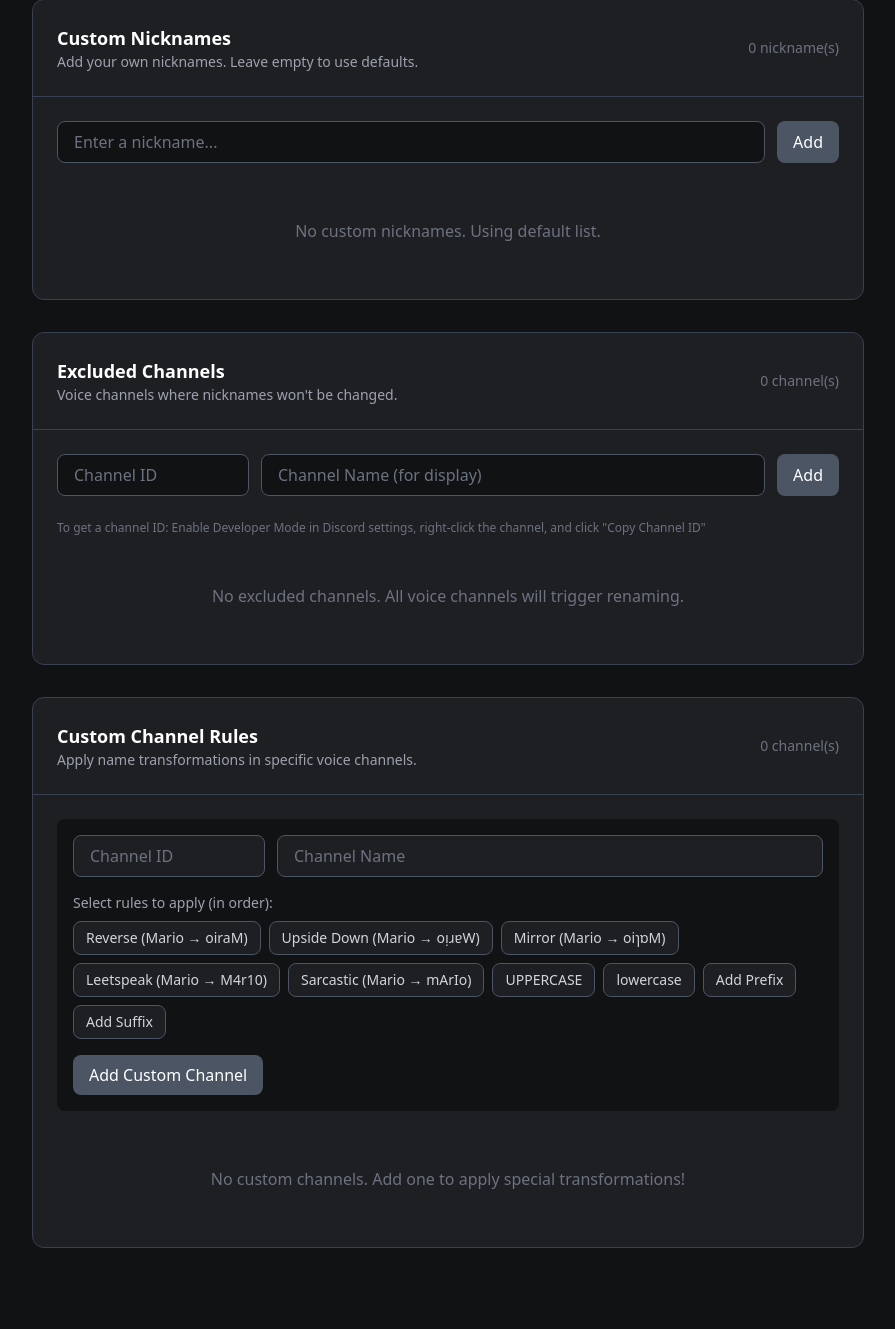
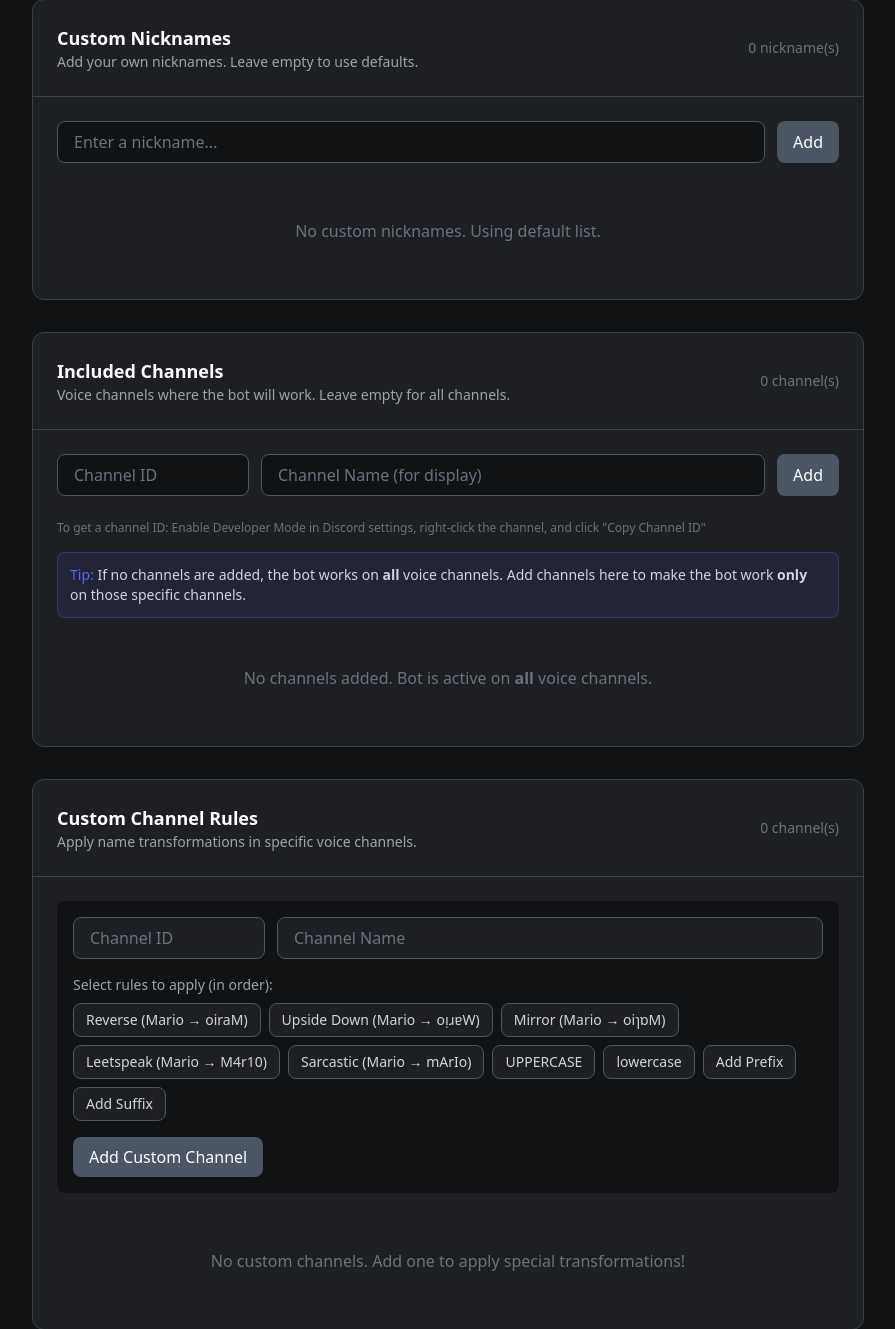
Before and after one commit to davidesidoti/IdentityCrisis, a FastAPI app: template web/templates/guild.html in a window 1280 px wide. Shown: the part 529-1858 px from the top of the page, without its empty margins (192-1087 px from the left). Before the commit the page ends 1777 px from the top, so only its background shows below. Run offline with FastAPI, Linux system fonts and the light colour scheme; the template is opened without the code that fills it, so the values that code supplies are empty; parts of the project's set-up code (start-up, migrations or seed data) failed here and were passed over; some libraries are stand-ins or nearby versions.

Commit message:
Switch to included channels whitelist for voice handling
Replaces the excluded channels blacklist with an included channels whitelist for controlling where the bot operates. Updates backend models, API endpoints, and frontend UI to reflect the new logic: if no channels are included, the bot works in all channels; otherwise, only the specified channels are allowed. This change provides more intuitive and flexible control for server admins.

```diff
--- a/web/routes/api.py
+++ b/web/routes/api.py
@@ -9,7 +9,7 @@ from fastapi import APIRouter, Depends, HTTPException
 from pydantic import BaseModel
 from sqlalchemy import delete, select
 
-from shared import ExcludedChannel, Guild, Nickname, UserSession, CustomChannel, get_db
+from shared import IncludedChannel, Guild, Nickname, UserSession, CustomChannel, get_db
 from web.discord_oauth import DiscordOAuth
 from web.routes.dependencies import get_current_user
 
@@ -28,7 +28,7 @@ class NicknameCreate(BaseModel):
     nickname: str
 
 
-class ExcludedChannelCreate(BaseModel):
+class IncludedChannelCreate(BaseModel):
     channel_id: str
     channel_name: str
 
@@ -213,17 +213,17 @@ async def delete_nickname(
         return {"message": "Nickname deleted"}
 
 
-# Excluded Channels
-@router.get("/guilds/{guild_id}/excluded-channels")
-async def get_excluded_channels(
+# Included Channels (whitelist)
+@router.get("/guilds/{guild_id}/included-channels")
+async def get_included_channels(
     guild_id: int,
     user: UserSession = Depends(get_current_user)
 ):
-    """Get all excluded channels for a guild."""
+    """Get all included channels for a guild."""
     db = get_db()
     async with db.async_session() as session:
         result = await session.execute(
-            select(ExcludedChannel).where(ExcludedChannel.guild_id == guild_id)
+            select(IncludedChannel).where(IncludedChannel.guild_id == guild_id)
         )
         channels = result.scalars().all()
 
@@ -239,26 +239,26 @@ async def get_excluded_channels(
         }
 
 
-@router.post("/guilds/{guild_id}/excluded-channels")
-async def add_excluded_channel(
+@router.post("/guilds/{guild_id}/included-channels")
+async def add_included_channel(
     guild_id: int,
-    data: ExcludedChannelCreate,
+    data: IncludedChannelCreate,
     user: UserSession = Depends(get_current_user)
 ):
-    """Add an excluded channel to a guild."""
+    """Add an included channel to a guild."""
     db = get_db()
     async with db.async_session() as session:
-        # Check if already excluded
+        # Check if already included
         result = await session.execute(
-            select(ExcludedChannel).where(
-                ExcludedChannel.guild_id == guild_id,
-                ExcludedChannel.channel_id == int(data.channel_id)
+            select(IncludedChannel).where(
+                IncludedChannel.guild_id == guild_id,
+                IncludedChannel.channel_id == int(data.channel_id)
             )
         )
         if result.scalar_one_or_none():
-            raise HTTPException(status_code=400, detail="Channel already excluded")
+            raise HTTPException(status_code=400, detail="Channel already included")
 
-        channel = ExcludedChannel(
+        channel = IncludedChannel(
             guild_id=guild_id,
             channel_id=int(data.channel_id),
             channel_name=data.channel_name,
@@ -274,19 +274,19 @@ async def add_excluded_channel(
         }
 
 
-@router.delete("/guilds/{guild_id}/excluded-channels/{channel_db_id}")
-async def remove_excluded_channel(
+@router.delete("/guilds/{guild_id}/included-channels/{channel_db_id}")
+async def remove_included_channel(
     guild_id: int,
     channel_db_id: int,
     user: UserSession = Depends(get_current_user)
 ):
-    """Remove an excluded channel from a guild."""
+    """Remove an included channel from a guild."""
     db = get_db()
     async with db.async_session() as session:
         result = await session.execute(
-            delete(ExcludedChannel).where(
-                ExcludedChannel.id == channel_db_id,
-                ExcludedChannel.guild_id == guild_id
+            delete(IncludedChannel).where(
+                IncludedChannel.id == channel_db_id,
+                IncludedChannel.guild_id == guild_id
             )
         )
         await session.commit()
@@ -294,7 +294,7 @@ async def remove_excluded_channel(
         if result.rowcount == 0:
             raise HTTPException(status_code=404, detail="Channel not found")
 
-        return {"message": "Channel removed from exclusion list"}
+        return {"message": "Channel removed from inclusion list"}
 
 
 # Custom Channels with Rules
--- a/web/templates/guild.html
+++ b/web/templates/guild.html
@@ -117,18 +117,18 @@
             </div>
         </div>
 
-        <!-- Excluded Channels Card -->
+        <!-- Included Channels Card -->
         <div class="bg-discord-dark rounded-xl border border-gray-700">
             <div class="p-6 border-b border-gray-700 flex items-center justify-between">
                 <div>
-                    <h2 class="text-lg font-semibold text-white">Excluded Channels</h2>
-                    <p class="text-sm text-gray-400">Voice channels where nicknames won't be changed.</p>
+                    <h2 class="text-lg font-semibold text-white">Included Channels</h2>
+                    <p class="text-sm text-gray-400">Voice channels where the bot will work. Leave empty for all channels.</p>
                 </div>
-                <span class="text-sm text-gray-500" x-text="excludedChannels.length + ' channel(s)'"></span>
+                <span class="text-sm text-gray-500" x-text="includedChannels.length + ' channel(s)'"></span>
             </div>
             <div class="p-6">
                 <!-- Add channel form -->
-                <form @submit.prevent="addExcludedChannel()" class="flex gap-3 mb-6">
+                <form @submit.prevent="addIncludedChannel()" class="flex gap-3 mb-6">
                     <input type="text"
                            x-model="newChannelId"
                            placeholder="Channel ID"
@@ -147,15 +147,24 @@
                     To get a channel ID: Enable Developer Mode in Discord settings, right-click the channel, and click "Copy Channel ID"
                 </p>
 
+                <!-- Info box -->
+                <div class="mb-4 p-3 bg-discord-blurple/10 border border-discord-blurple/30 rounded-lg">
+                    <p class="text-sm text-gray-300">
+                        <span class="text-discord-blurple font-medium">Tip:</span>
+                        If no channels are added, the bot works on <strong>all</strong> voice channels.
+                        Add channels here to make the bot work <strong>only</strong> on those specific channels.
+                    </p>
+                </div>
+
                 <!-- Channel list -->
-                <div x-show="excludedChannels.length > 0" class="space-y-2">
-                    <template x-for="channel in excludedChannels" :key="channel.id">
+                <div x-show="includedChannels.length > 0" class="space-y-2">
+                    <template x-for="channel in includedChannels" :key="channel.id">
                         <div class="flex items-center justify-between bg-discord-darker rounded-lg px-4 py-3 group">
                             <div>
                                 <span class="text-gray-300" x-text="channel.channel_name"></span>
                                 <span class="text-xs text-gray-500 ml-2" x-text="'#' + channel.channel_id"></span>
                             </div>
-                            <button @click="removeExcludedChannel(channel.id)"
+                            <button @click="removeIncludedChannel(channel.id)"
                                     class="text-gray-500 hover:text-discord-red opacity-0 group-hover:opacity-100 transition-all">
                                 <svg class="w-5 h-5" fill="none" stroke="currentColor" viewBox="0 0 24 24">
                                     <path stroke-linecap="round" stroke-linejoin="round" stroke-width="2" d="M19 7l-.867 12.142A2 2 0 0116.138 21H7.862a2 2 0 01-1.995-1.858L5 7m5 4v6m4-6v6m1-10V4a1 1 0 00-1-1h-4a1 1 0 00-1 1v3M4 7h16"/>
@@ -166,8 +175,8 @@
                 </div>
 
                 <!-- Empty state -->
-                <div x-show="excludedChannels.length === 0" class="text-center py-8 text-gray-500">
-                    <p>No excluded channels. All voice channels will trigger renaming.</p>
+                <div x-show="includedChannels.length === 0" class="text-center py-8 text-gray-500">
+                    <p>No channels added. Bot is active on <strong>all</strong> voice channels.</p>
                 </div>
             </div>
         </div>
@@ -277,7 +286,7 @@ function guildSettings(guildId) {
         guildId: guildId,
         guild: {},
         nicknames: [],
-        excludedChannels: [],
+        includedChannels: [],
         loading: true,
         newNickname: '',
         newChannelId: '',
@@ -292,7 +301,7 @@ function guildSettings(guildId) {
             await Promise.all([
                 this.loadGuild(),
                 this.loadNicknames(),
-                this.loadExcludedChannels(),
+                this.loadIncludedChannels(),
                 this.loadCustomChannels(),
                 this.loadAvailableRules()
             ]);
@@ -314,11 +323,11 @@ function guildSettings(guildId) {
             }
         },
 
-        async loadExcludedChannels() {
-            const response = await fetch(`/api/guilds/${this.guildId}/excluded-channels`);
+        async loadIncludedChannels() {
+            const response = await fetch(`/api/guilds/${this.guildId}/included-channels`);
             if (response.ok) {
                 const data = await response.json();
-                this.excludedChannels = data.channels;
+                this.includedChannels = data.channels;
             }
         },
 
@@ -382,10 +391,10 @@ function guildSettings(guildId) {
             }
         },
 
-        async addExcludedChannel() {
+        async addIncludedChannel() {
             if (!this.newChannelId.trim() || !this.newChannelName.trim()) return;
 
-            const response = await fetch(`/api/guilds/${this.guildId}/excluded-channels`, {
+            const response = await fetch(`/api/guilds/${this.guildId}/included-channels`, {
                 method: 'POST',
                 headers: { 'Content-Type': 'application/json' },
                 body: JSON.stringify({
@@ -396,24 +405,24 @@ function guildSettings(guildId) {
 
             if (response.ok) {
                 const data = await response.json();
-                this.excludedChannels.push(data);
+                this.includedChannels.push(data);
                 this.newChannelId = '';
                 this.newChannelName = '';
-                this.toast('Channel excluded!', 'success');
+                this.toast('Channel added!', 'success');
             } else {
                 const error = await response.json();
-                this.toast(error.detail || 'Failed to exclude channel', 'error');
+                this.toast(error.detail || 'Failed to add channel', 'error');
             }
         },
 
-        async removeExcludedChannel(id) {
-            const response = await fetch(`/api/guilds/${this.guildId}/excluded-channels/${id}`, {
+        async removeIncludedChannel(id) {
+            const response = await fetch(`/api/guilds/${this.guildId}/included-channels/${id}`, {
                 method: 'DELETE'
             });
 
             if (response.ok) {
-                this.excludedChannels = this.excludedChannels.filter(c => c.id !== id);
-                this.toast('Channel removed from exclusions!', 'success');
+                this.includedChannels = this.includedChannels.filter(c => c.id !== id);
+                this.toast('Channel removed!', 'success');
             } else {
                 this.toast('Failed to remove channel', 'error');
             }
```
Also changed, not shown: bot/cogs/voice_handler.py (+21 -10 lines), shared/__init__.py (+4 -4 lines), shared/database.py (+5 -5 lines).
